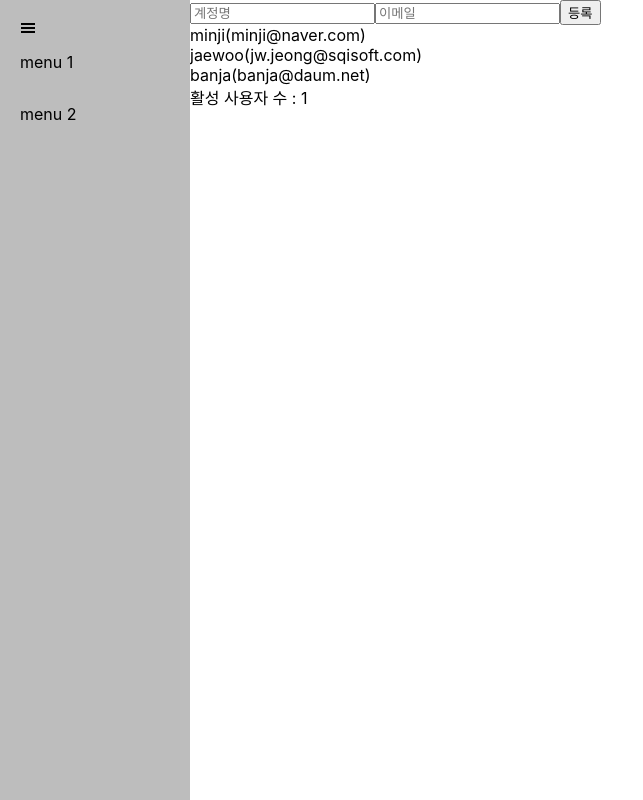
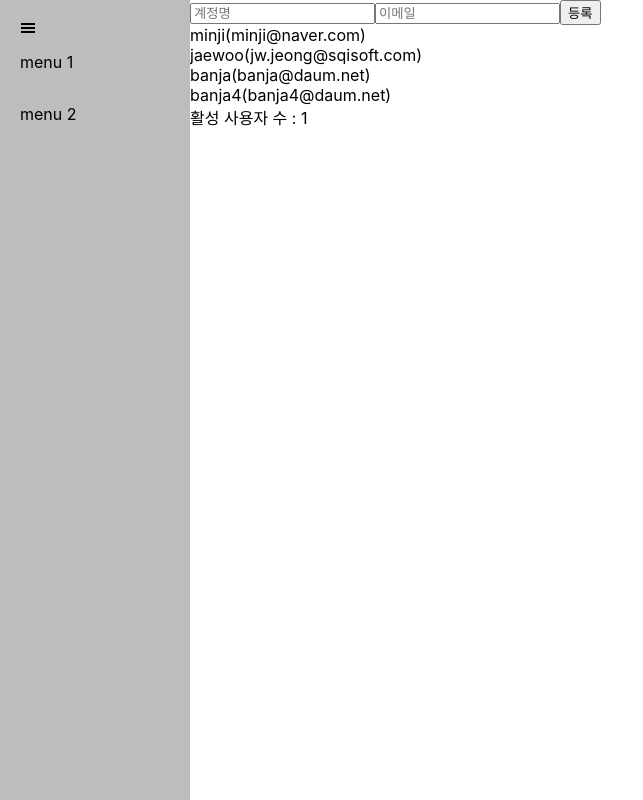
Before and after one commit to projaewoo/Board, a React (Create React App) app: page / in a window 1280 px wide. Shown: the whole page, without its empty margins (0-643 px from the left). Built offline with nearby package versions, Linux system fonts and the light colour scheme.

Commit message:
vscode github connect test

```diff
--- a/src/components/MainPage.js
+++ b/src/components/MainPage.js
@@ -24,6 +24,12 @@ const initialState = {
       id: 3,
       username: "banja",
       email: "banja@daum.net",
+      active: false,
+    },
+    {
+      id: 4,
+      username: "banja4",
+      email: "banja4@daum.net",
       active: false,
     },
   ],
```
